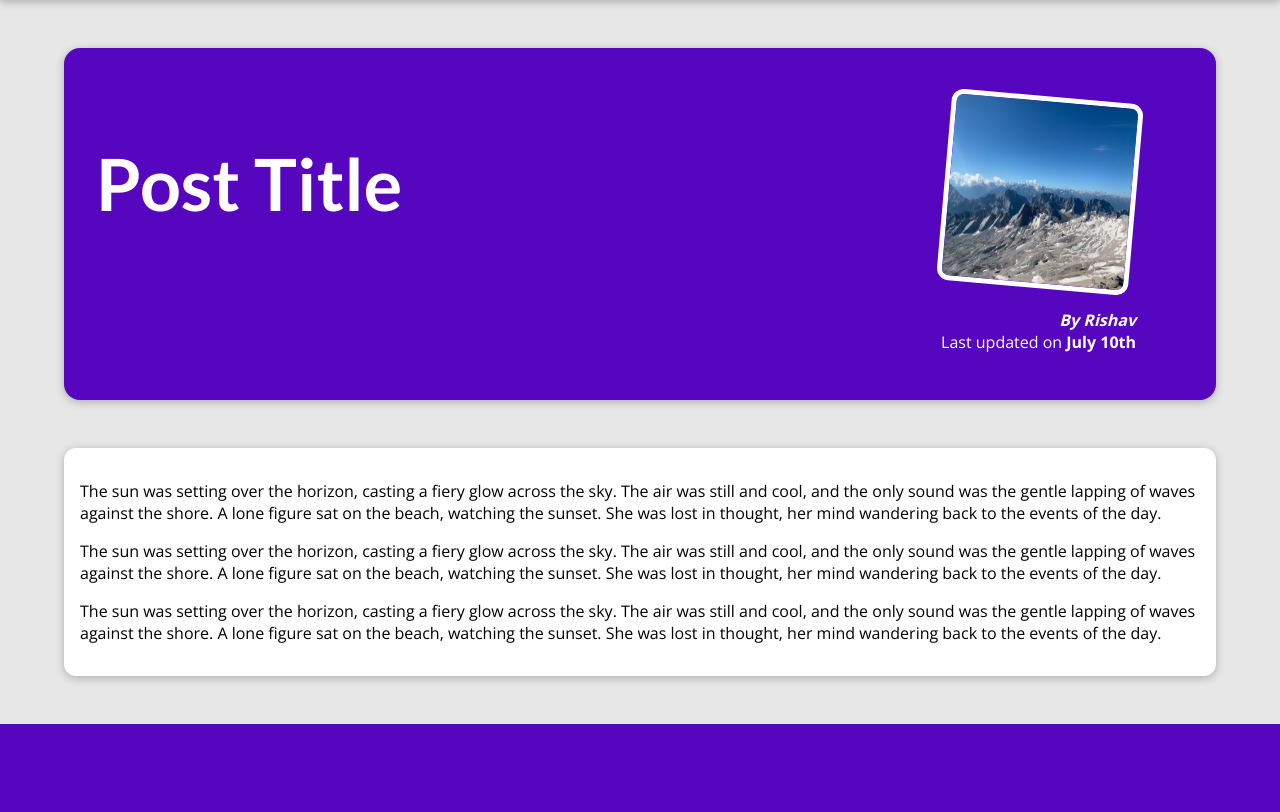
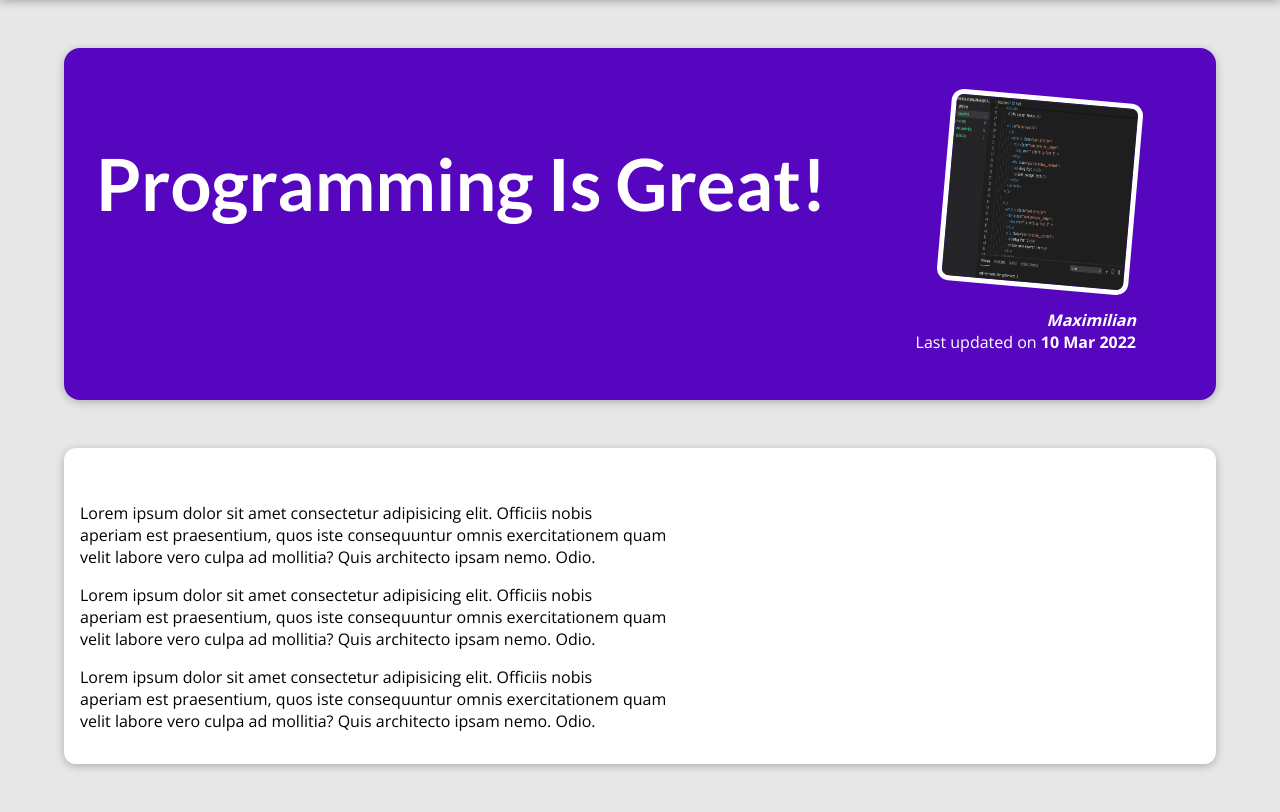
Before and after one commit to rishavhav/my_site, a Django app: page /posts/programming-is-fun in a window 1280 px wide. Shown: the part 80-892 px from the top of the page. Before the commit the page ends 804 px from the top, so only its background shows below. Run offline with Django 4.2, Linux system fonts and the light colour scheme.

Commit message:
new pages added

```diff
--- a/blog/templates/blog/post-detail.html
+++ b/blog/templates/blog/post-detail.html
@@ -2,7 +2,7 @@
 {% load static %}
 
 {% block title %}
-    This post title
+    {{ post.title }}
 {% endblock %}
 
 {% block css_files %}
@@ -11,32 +11,17 @@
 
 {% block content %}
     <section id="summary">
-    <h2>Post Title</h2>
+    <h2>{{ post.title }}</h2>
     <article>
-        <img src="{% static 'blog/images/mountains.jpg' %}" alt="Post Title">
-        <address> By Rishav</address>
+        <img src="{% static 'blog/images/'|add:post.image %}" alt="Post Title">
+        <address> {{ post.author }} </address>
         <div>
-            Last updated on <time>July 10th</time>
+            Last updated on <time>{{ post.date|date:"d M Y" }}</time>
         </div>
     </article>
 
     </section>
     <main>
-        <p>
-            The sun was setting over the horizon, casting a fiery glow across the sky. The air was still and cool, and
-            the only sound was the gentle lapping of waves against the shore. A lone figure sat on the beach, watching the
-            sunset. She was lost in thought, her mind wandering back to the events of the day.
-        </p>
-        <p>
-            The sun was setting over the horizon, casting a fiery glow across the sky. The air was still and cool, and
-            the only sound was the gentle lapping of waves against the shore. A lone figure sat on the beach, watching the
-            sunset. She was lost in thought, her mind wandering back to the events of the day.
-        </p>
-        <p>
-            The sun was setting over the horizon, casting a fiery glow across the sky. The air was still and cool, and
-            the only sound was the gentle lapping of waves against the shore. A lone figure sat on the beach, watching the
-            sunset. She was lost in thought, her mind wandering back to the events of the day.
-
-        </p>
+        {{ post.content|linebreaks }}
     </main>
 {% endblock %}
--- a/blog/views.py
+++ b/blog/views.py
@@ -79,8 +79,13 @@ def starting_page(request):
 
 
 def posts(request):
-    return render(request, "blog/all-posts.html")
+    return render(request, "blog/all-posts.html", {
+        "all_posts": all_posts
+    })
 
 
 def post_details(request, slug):
-    return render(request, "blog/post-detail.html")
+    identified_post = next(post for post in all_posts if post['slug'] == slug)
+    return render(request, "blog/post-detail.html", {
+        "post": identified_post
+    })
```
Also changed, not shown: blog/templates/blog/all-posts.html (+3 -4 lines), templates/404.html (added, +10 -0 lines).
